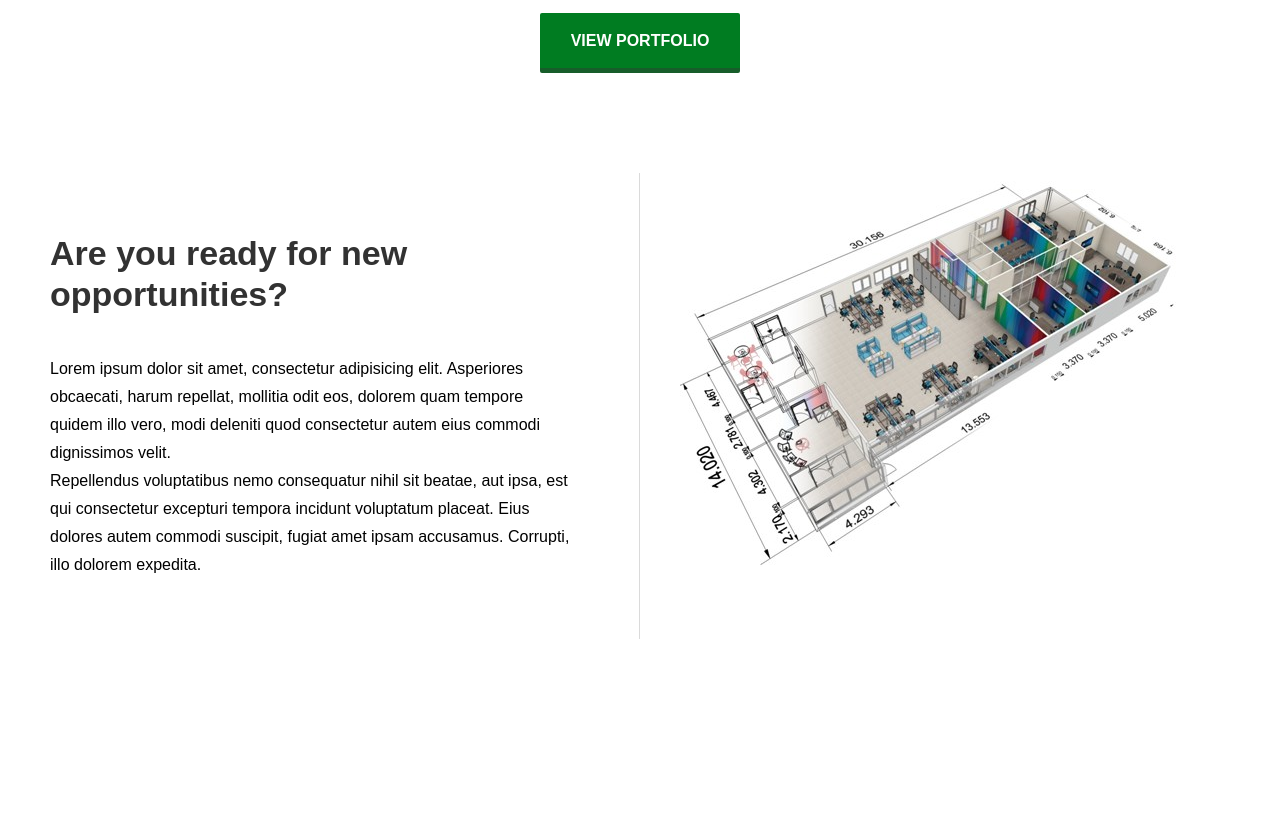
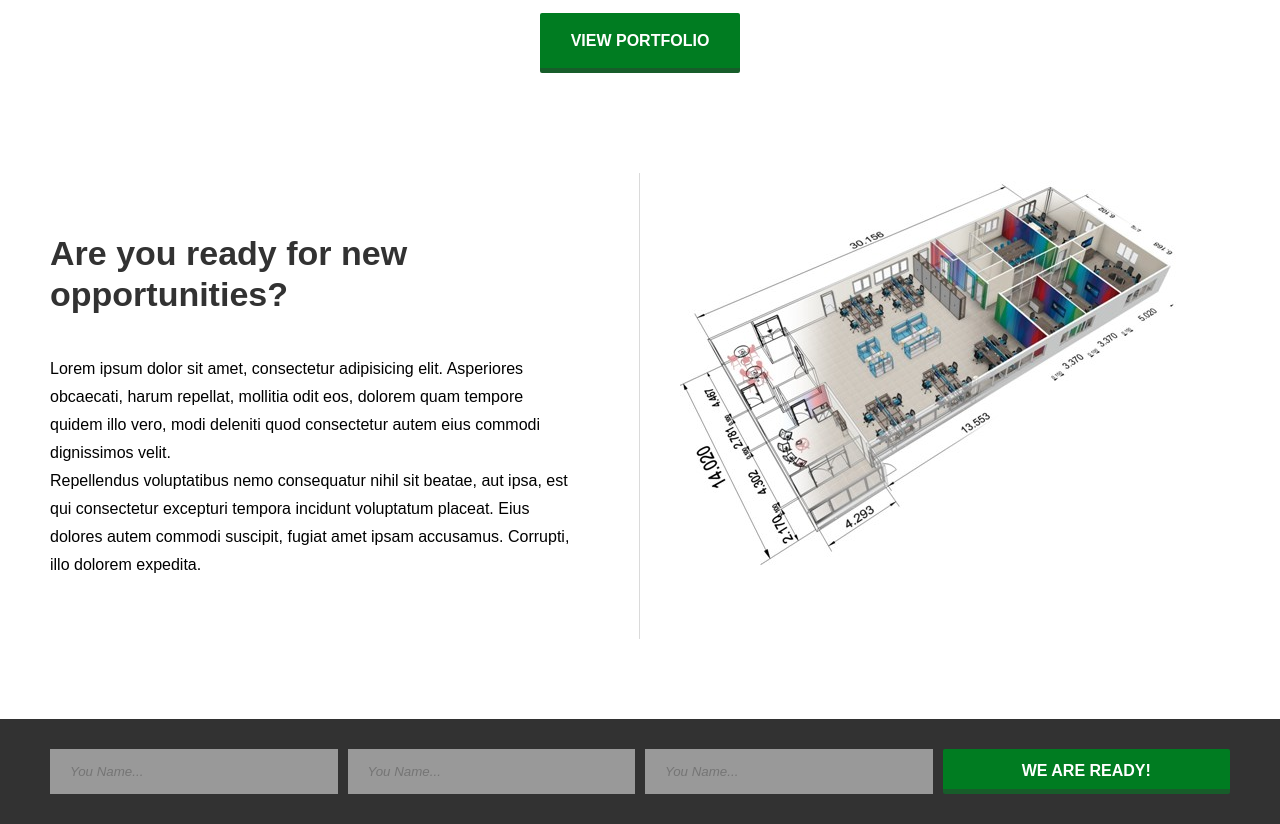
Before and after one commit to alexpryp/grid_landing_page, a website: page index.html in a window 1280 px wide. Shown: the part 1605-2429 px from the top of the page. Before the commit the page ends 2324 px from the top, so only its background shows below. Drawn offline with Linux system fonts and the light colour scheme.

Commit message:
Styles of newOpport-section has been added

```diff
--- a/index.html
+++ b/index.html
@@ -46,6 +46,17 @@
     </div>
   </section>
 
+  <section class="formsection">
+    <div class="container">
+      <form class="form">
+        <div><input type="text" name="name" placeholder="You Name..." required></div>
+        <div><input type="text" name="name" placeholder="You Name..."></div>
+        <div><input type="text" name="name" placeholder="You Name..."></div>
+        <div><button class="button">WE ARE READY!</button></div>
+      </form>
+    </div>
+  </section>
+
 
 
   <footer class="footer">
--- /dev/null
+++ b/src/sass/_formSection.scss
@@ -0,0 +1,15 @@
+.formsection {
+	padding: 30px 0;
+	background-color: $mainColor;
+	.form {
+		display: grid;
+		grid-gap: $gutter;
+		grid-template-columns: repeat(4, 1fr);
+		.button {
+			line-height: 2.1;
+			height: 45px;
+			padding: 5px;
+			width: 100%;
+		}
+	}
+}
--- a/src/sass/_globalSettings.scss
+++ b/src/sass/_globalSettings.scss
@@ -27,6 +27,7 @@ body {
 	text-align: center;
 	line-height: 3.5;
 	color: #fff;
+	font-size: 16px;
 	font-weight: bold;
 	height: 60px;
 	width: 200px;
@@ -62,3 +63,16 @@ body {
 	max-width: 100%;
 	height: auto;
 }
+
+input, textarea {
+	border: none;
+	padding: 15px 20px;
+	width: 100%;
+	font-family: Arial, sans-serif;
+	font-style: italic;
+	background-color: #999;
+	transition: background-color .25s ease;
+	&:focus {
+		background-color: #fff;
+	}
+}
--- a/src/sass/style.scss
+++ b/src/sass/style.scss
@@ -2,6 +2,7 @@
 @import "_header.scss";
 @import "_portfolio_section.scss";
 @import "_newOpportSection.scss";
+@import "_formSection.scss";
 
 
 @import "_media.scss";
```
Also changed, not shown: dist/css/style.css.
